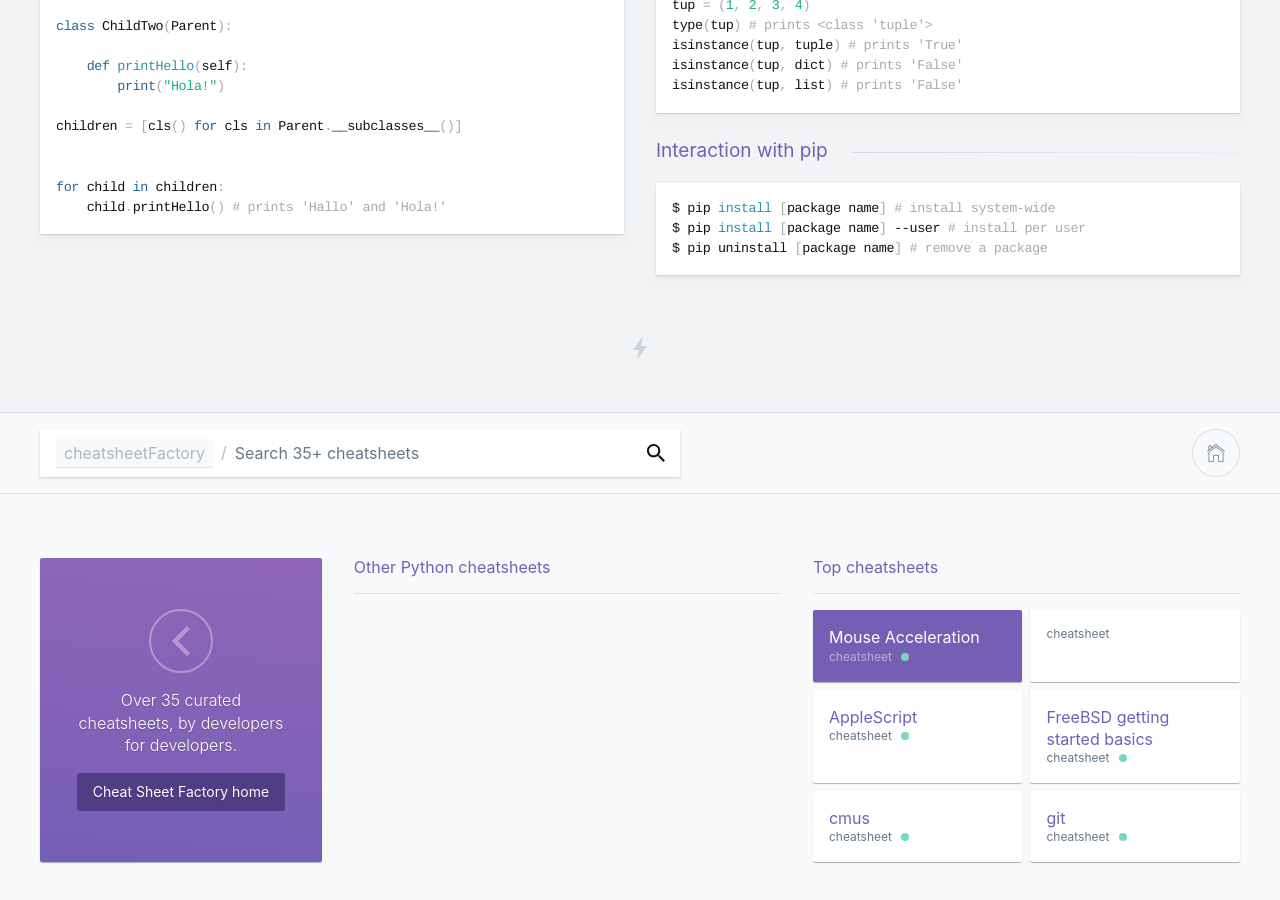
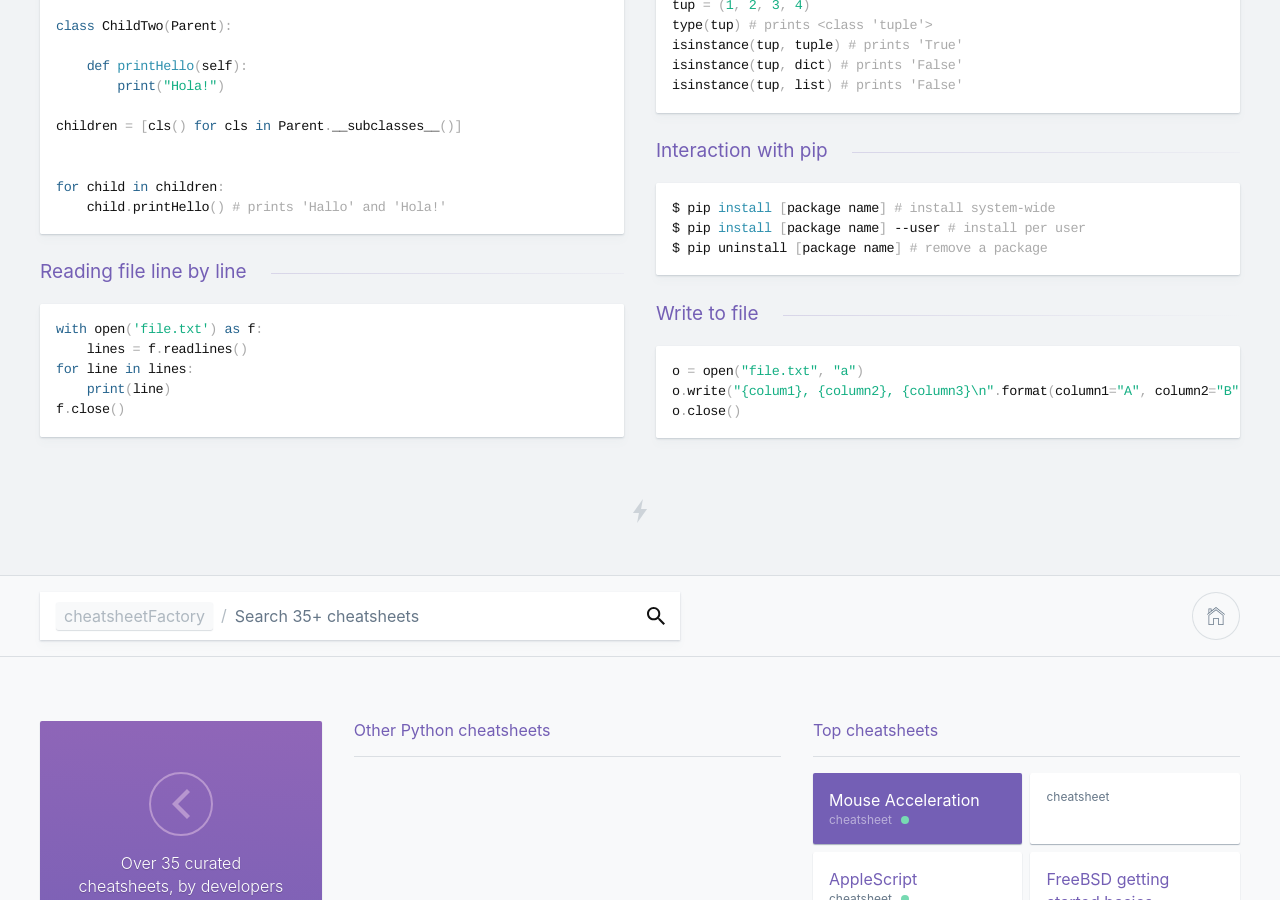
Before and after one commit to kasramp/cheat-sheet-factory, a Jekyll site: the page built from python/python.md, in a window 1280 px wide and 900 px high, scrolled down 3573 px. Built offline with Jekyll 4.4.1, drawn with Linux system fonts in a browser that asks for light colours; nearby versions of some CDN libraries.

Commit message:
Update python cheat sheet

````diff
--- a/python/python.md
+++ b/python/python.md
@@ -366,3 +366,21 @@ $ pip install [package name] # install system-wide
 $ pip install [package name] --user # install per user
 $ pip uninstall [package name] # remove a package
 ```
+
+### Reading file line by line
+
+```python
+with open('file.txt') as f:
+    lines = f.readlines()
+for line in lines:
+    print(line)
+f.close()
+```
+
+### Write to file
+
+```python
+o = open("file.txt", "a")
+o.write("{colum1}, {column2}, {column3}\n".format(column1="A", column2="B", column3="C"))
+o.close()
+```
````
Also changed, not shown: other parts of python/python.md (+1 -1 lines).
